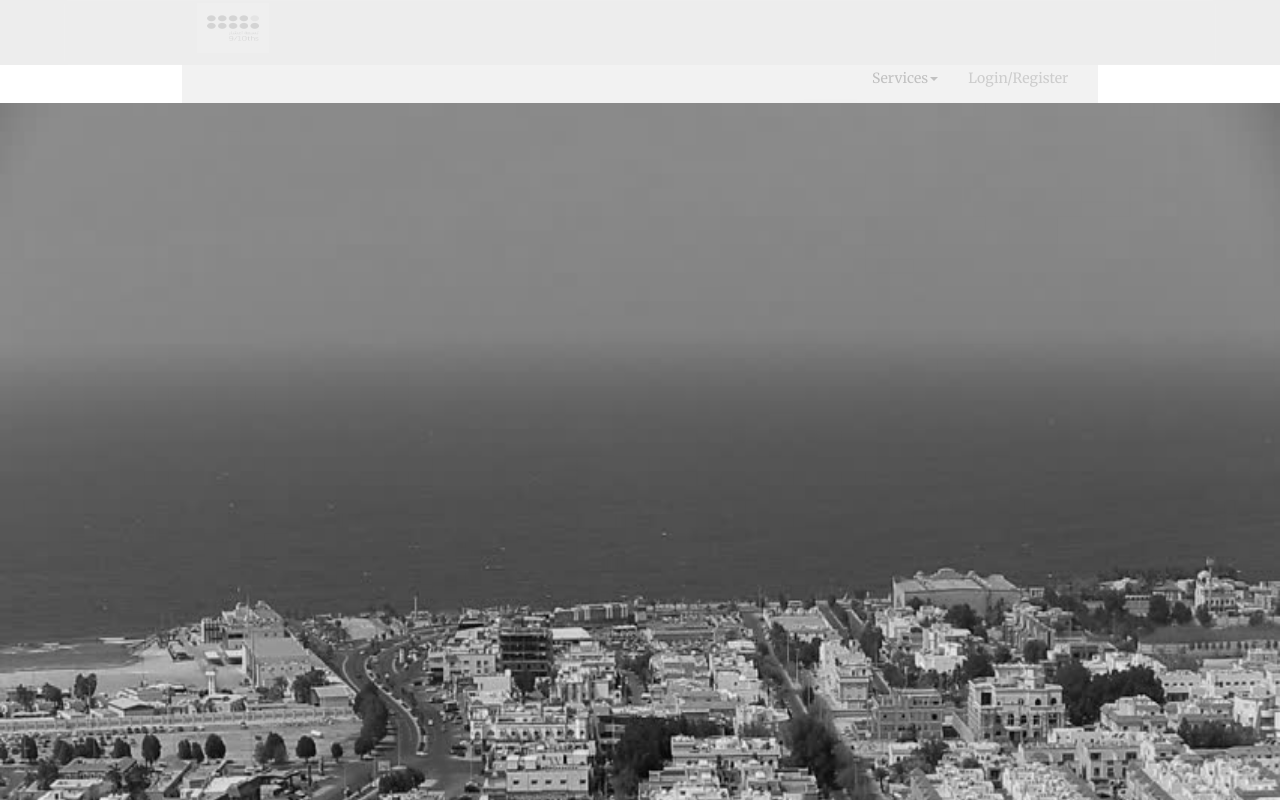
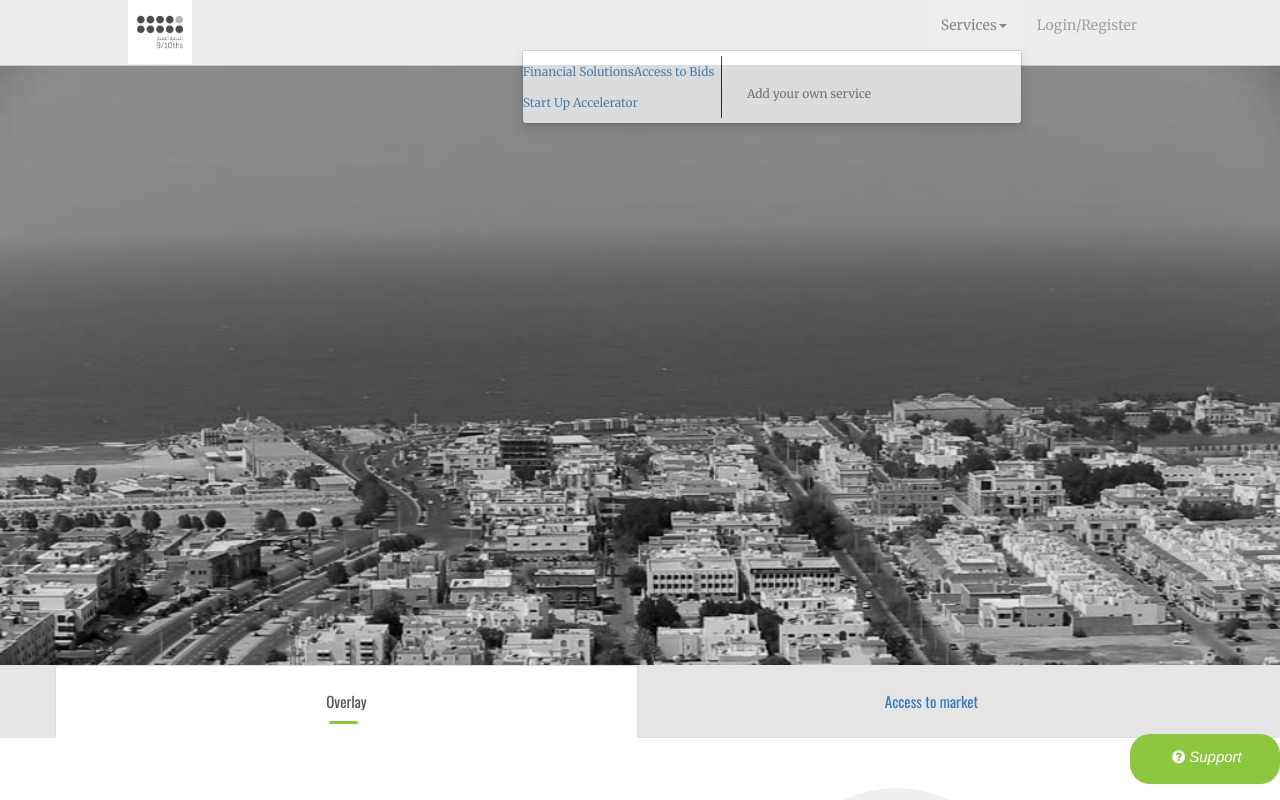
Before and after one commit to lekshmi615213/sample, a plain HTML site: page 910.html in a window 1280 px wide. Both pictures are taken after a click on the link "Services". Shown: the top 800 px of the page. Drawn offline with nearby package versions, Linux system fonts and the light colour scheme.

Commit message:
completed using bootstrap

```diff
--- a/910.html
+++ b/910.html
@@ -15,25 +15,31 @@
 
 <body>
     <header>
-        <div data-spy="affix" data-offset-top="0">
-        <nav class="navbar navbar-default">
+        <nav class="navbar navbar-default navbar-fixed-top">
             <div class="container-fluid">
                 <div class="navbar-header">
-                    <button type="button" class="navbar-toggle" data-toggle="collapse" data-target="#my-navbar">
+                    <button type="button" class="navbar-toggle" data-toggle="collapse" data-target="#myNavbar">
                         <span class="icon-bar"></span>
                         <span class="icon-bar"></span>
                         <span class="icon-bar"></span>
                     </button>
-                    <img class="logo-image" src="images/910th.jpg" alt="see ya">
+                    <a class="navbar-brand" href="#">
+                        <img alt="Brand" src="images/910th.jpg">
+                    </a>
                 </div>
-                <div class="collapse navbar-collapse" id="my-navbar">
+                <div class="collapse navbar-collapse" id="myNavbar">
                     <ul class="nav navbar-nav navbar-right">
                         <li class="dropdown">
                             <a class="dropdown-toggle" data-toggle="dropdown" href="#">Services<span class="caret"></span></a>
                             <ul class="dropdown-menu">
-                                <li><a href="#">Page 1</a></li>
-                                <li><a href="#">Page 2</a></li>
-                                <li><a href="#">Page 3</a></li>
+                                <ul>
+                                    <li><a href="#">Financial Solutions</a></li>
+                                    <li><a href="#">Access to Bids</a></li>
+                                    <li><a href="#">Start Up Accelerator</a></li>
+                                </ul>
+                                <span>
+                                    Add your own service
+                                </span>
                             </ul>
                         </li>
                         <li><a href="#">Login/Register</a></li>
@@ -41,7 +47,6 @@
                 </div>
             </div>
         </nav>
-        </div>
     </header>
     <section id="carousel-container">
         <div class="container">
@@ -53,22 +58,21 @@
                     <li data-target="#myCarousel" data-slide-to="3"></li>
                 </ol>
                 <div class="carousel-inner" role="listbox">
-                    <div class="item active">
-                        <img src="images/market1.jpg" alt="Chania">
+                    <div id="market" class="item active">
                     </div>
-                    <div class="item">
-                        <img src="images/saudi-image.jpg" alt="Chania">
+                    <div id="saudi" class="item">
                     </div>
-                    <div class="item">
-                        <img src="images/tower.jpg" alt="Flower">
+                    <div id="tower" class="item">
                     </div>
-                    <div class="item">
-                        <img src="images/tomb.jpg" alt="Flower">
+                    <div id="tomb" class="item">
                     </div>
                 </div>
             </div>
         </div>
     </section>
+    <div id="support-container" data-spy="affix" data-offset-top="0">
+        <p><i class="demo-icon  icon-help-circled">Support</i></p>
+    </div>
     <section class="tab-container">
         <div class="container">
             <ul class="nav nav-tabs">
--- a/css/910.scss
+++ b/css/910.scss
@@ -34,52 +34,125 @@ $adjust-top: 30px;
     font-weight: bolder;
     padding-bottom:$adjust-top;
 }
+@mixin background($imgpath, $size: 100% 100%, $filter: 100%, $bg-height: 600px) {
+    background: {
+        image: url($imgpath);
+        size: $size;
+    }
+    height: $bg-height;
+    filter: grayscale($filter);
+    -webkit-filter: grayscale($filter);
+}
+* {
+    box-sizing: border-box;
+}
 body {
     header {
-        min-height: 80px;
-        div {
-        /*min-width: 80px;*/
-        background-color: $primary-color;
-        width: 100%;
-        opacity: 0.7;
-        /*z-index: 1;*/
+        min-height: 65px;
         nav {
-            height: 65px;
-            @include page-container(90%);
-            padding: 2px;
-            margin-bottom: 10px;
+            opacity: .7;
             div {
-                div {
-                    img {
-                        @include logo-image($logo-width, $logo-height);
+                .navbar-header {
+                    a {
+                        height: 65px;
+                        padding: 0;
+                        img {
+                            width: 64px;
+                        }
+                    }
+                }
+                .collapse {
+                    ul {
+                        li {
+                            float: left;
+                            @media only screen and (max-width: $mobile-device) {
+                                float: left;
+                                width: 100%;
+                                a {
+                                    font-weight: bold;
+                                     padding: 20px 0;
+                                     font-size: 15px;
+                                }
+                            }
+                            ul {
+                                width: 500px;
+                                ul {
+                                    list-style-type: none;
+                                    float: left;
+                                    border-right: 1px solid $navbar-color;
+                                    width: 40%;
+                                    padding-left: 0;
+                                    line-height: 30px;
+                                    li {
+                                        a {
+                                            font-weight: normal;
+                                            font-size: 12px;
+                                        }
+                                    }
+                                }
+                                span {
+                                    position: absolute;
+                                    top: 47%;
+                                    left: 45%;
+                                    font-weight: normal;
+                                    font-size: 12px;
+                                }
+                            }
+                            div {
+                                span {
+                                    float: left;
+                                    width: 50%;
+                                }
+                            }
+                        }
                     }
                 }
             }
         }
         .navbar-default {
             background-color: $primary-color;
-
         }
-        .navbar {
-            margin-bottom: 0;
-        }
-    }}
+    }
     #carousel-container {
         .container {
+            position: relative;
             width: 100%;
             padding: 0;
             .carousel {
                 .carousel-inner {
-                    .item {
-                        width: 100%;
-                        img {
-                            width: 100%;
-                            height: 850px;
-                            filter: grayscale(100%);
-                        }
+                    position: relative;
+                    z-index: 1000;
+                    width: 100%;
+                    #market {
+                        @include background('../images/market1.jpg');
+                    }
+                    #saudi {
+                        @include background('../images/saudi-image.jpg');
+                    }
+                    #tower {
+                        @include background('../images/tower.jpg');
+                    }
+                    #tomb {
+                        @include background('../images/tomb.jpg');
                     }
                 }
             }
+        }
+    }
+    #support-container {
+        width: 150px;
+        background-color: $underline-color;
+        height: 50px;
+        right: 0;
+        border-radius: 20px;
+        z-index: 10;
+        position:fixed;
+        bottom: 2%;
+        p {
+            color: $sposortxt-border;
+            text-align: center;
+            font-size: 15px;
+            padding: 12px 21px;
         }
     }
     .tab-container {
@@ -96,7 +169,7 @@ body {
                         width: 100%;
                         text-align: center;
                         font-family: $tab-font;
-                       font-size: 15px;
+                        font-size: 15px;
                     }
                     a {
                         padding: 25px;
@@ -147,9 +220,6 @@ body {
         @include page-container($middle-container);
         h3 {
             @include headings(0);
-            /*@include headings($adjust-top);
-            padding-bottom: 20px;
-            padding: 20px 0;*/
         }
         ul {
             list-style-type: none;
--- a/css/fontello.css
+++ b/css/fontello.css
@@ -1,11 +1,11 @@
 @font-face {
   font-family: 'fontello';
-  src: url('../font/fontello.eot?67041852');
-  src: url('../font/fontello.eot?67041852#iefix') format('embedded-opentype'),
-       url('../font/fontello.woff2?67041852') format('woff2'),
-       url('../font/fontello.woff?67041852') format('woff'),
-       url('../font/fontello.ttf?67041852') format('truetype'),
-       url('../font/fontello.svg?67041852#fontello') format('svg');
+  src: url('../font/fontello.eot?96307666');
+  src: url('../font/fontello.eot?96307666#iefix') format('embedded-opentype'),
+       url('../font/fontello.woff2?96307666') format('woff2'),
+       url('../font/fontello.woff?96307666') format('woff'),
+       url('../font/fontello.ttf?96307666') format('truetype'),
+       url('../font/fontello.svg?96307666#fontello') format('svg');
   font-weight: normal;
   font-style: normal;
 }
@@ -15,7 +15,7 @@
 @media screen and (-webkit-min-device-pixel-ratio:0) {
   @font-face {
     font-family: 'fontello';
-    src: url('../font/fontello.svg?67041852#fontello') format('svg');
+    src: url('../font/fontello.svg?96307666#fontello') format('svg');
   }
 }
 */
@@ -57,6 +57,7 @@
 
 .icon-star-half:before { content: '\e800'; } /* '' */
 .icon-minus:before { content: '\e801'; } /* '' */
+.icon-help-circled:before { content: '\e802'; } /* '' */
 .icon-twitter-circled:before { content: '\f057'; } /* '' */
 .icon-ok-squared:before { content: '\f14a'; } /* '' */
 .icon-youtube:before { content: '\f167'; } /* '' */
```
Also changed, not shown: css/910.css, font/fontello.ttf, font/fontello.woff, font/fontello.woff2, 3 other files.
